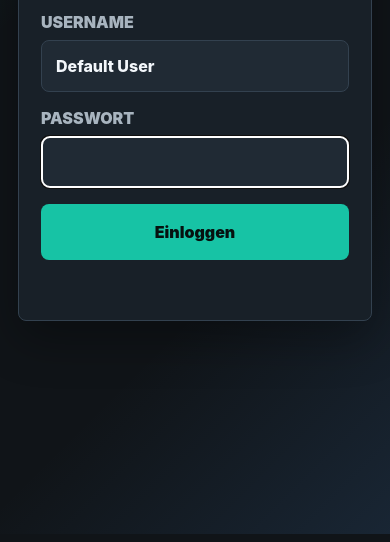
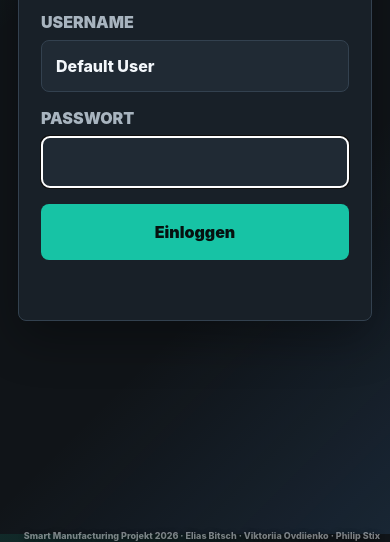
Before and after one commit to philip-stack/MRE2-GOFA_Dashboard, a website: page frontend/hmi.html in a window 390 px wide. Shown: the part 310-852 px from the top of the page. Drawn offline with Linux system fonts and the light colour scheme; files that its build step writes are made by us from their sources; no server answers.

Commit message:
Add project credit footer

```diff
--- a/frontend/hmi.css
+++ b/frontend/hmi.css
@@ -36,8 +36,19 @@ body {
   touch-action: manipulation;
 }
 
+.project-credit {
+  width: min(1840px, calc(100vw - 24px));
+  margin: -8px auto 10px;
+  color: rgba(243, 247, 251, 0.48);
+  font-size: 10px;
+  font-weight: 800;
+  line-height: 1.35;
+  text-align: right;
+  text-shadow: 0 1px 5px rgba(0, 0, 0, 0.55);
+}
+
 body.authenticated {
-  overflow: hidden;
+  overflow: auto;
 }
 
 body.transparent {
@@ -46,6 +57,10 @@ body.transparent {
   --surface-2: rgba(28, 38, 48, 0.72);
   --line: rgba(189, 215, 236, 0.22);
   background: transparent;
+}
+
+body.transparent .project-credit {
+  color: rgba(243, 247, 251, 0.38);
 }
 
 body.auth-pending .hmi-shell {
@@ -885,6 +900,12 @@ output {
   .mode-switch {
     width: 100%;
   }
+
+  .project-credit {
+    width: min(100vw - 20px, 1840px);
+    margin: -4px auto 8px;
+    font-size: 9px;
+  }
 }
 
 @media (min-width: 1600px) and (min-height: 900px) {
--- a/frontend/hmi.html
+++ b/frontend/hmi.html
@@ -4,7 +4,7 @@
     <meta charset="utf-8" />
     <meta name="viewport" content="width=device-width, initial-scale=1" />
     <title>GoFa HMI</title>
-    <link rel="stylesheet" href="/assets/hmi.css?v=fhtw-logo-1" />
+    <link rel="stylesheet" href="/assets/hmi.css?v=project-credit-2" />
   </head>
   <body class="auth-pending">
     <section class="login-screen" id="loginScreen" aria-label="HMI Login">
@@ -314,6 +314,10 @@
       </section>
     </main>
 
+    <footer class="project-credit" aria-label="Projektteam">
+      Smart Manufacturing Projekt 2026 · Elias Bitsch · Viktoriia Ovdiienko · Philip Stix
+    </footer>
+
     <script src="/assets/hmi.js?v=hmi-home-dialog-1" defer></script>
   </body>
 </html>
--- a/frontend/styles.css
+++ b/frontend/styles.css
@@ -28,6 +28,16 @@ body {
     sans-serif;
   background: var(--bg);
   color: var(--text);
+}
+
+.project-credit {
+  width: min(1180px, calc(100vw - 32px));
+  margin: -24px auto 18px;
+  color: rgba(247, 247, 248, 0.5);
+  font-size: 11px;
+  font-weight: 700;
+  line-height: 1.35;
+  text-align: right;
 }
 
 .shell {
@@ -1346,4 +1356,10 @@ pre {
     overflow: auto;
     pointer-events: auto;
   }
+
+  .project-credit {
+    width: min(100vw - 20px, 1180px);
+    margin: -18px auto 14px;
+    font-size: 10px;
+  }
 }
```
Also changed, not shown: frontend/index.html (+4 -1 lines).
